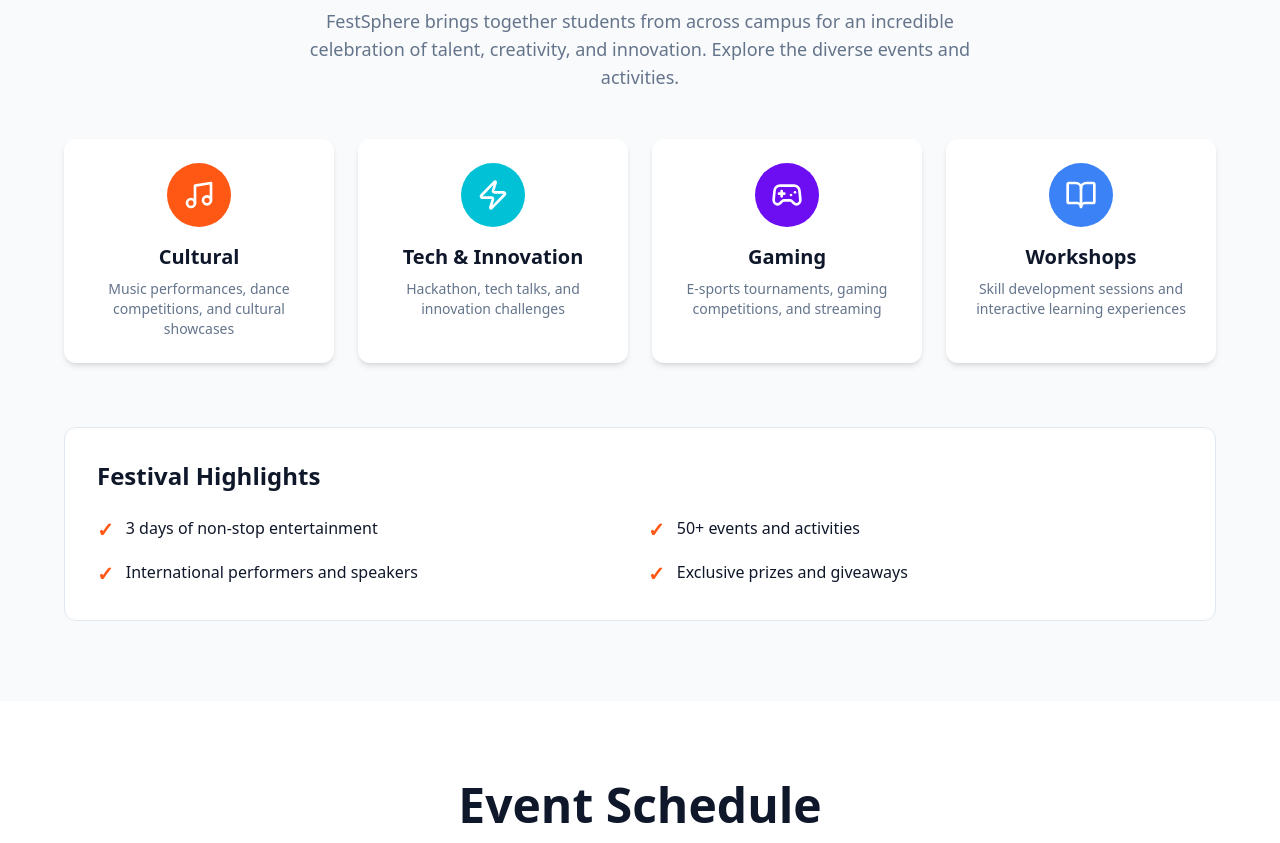
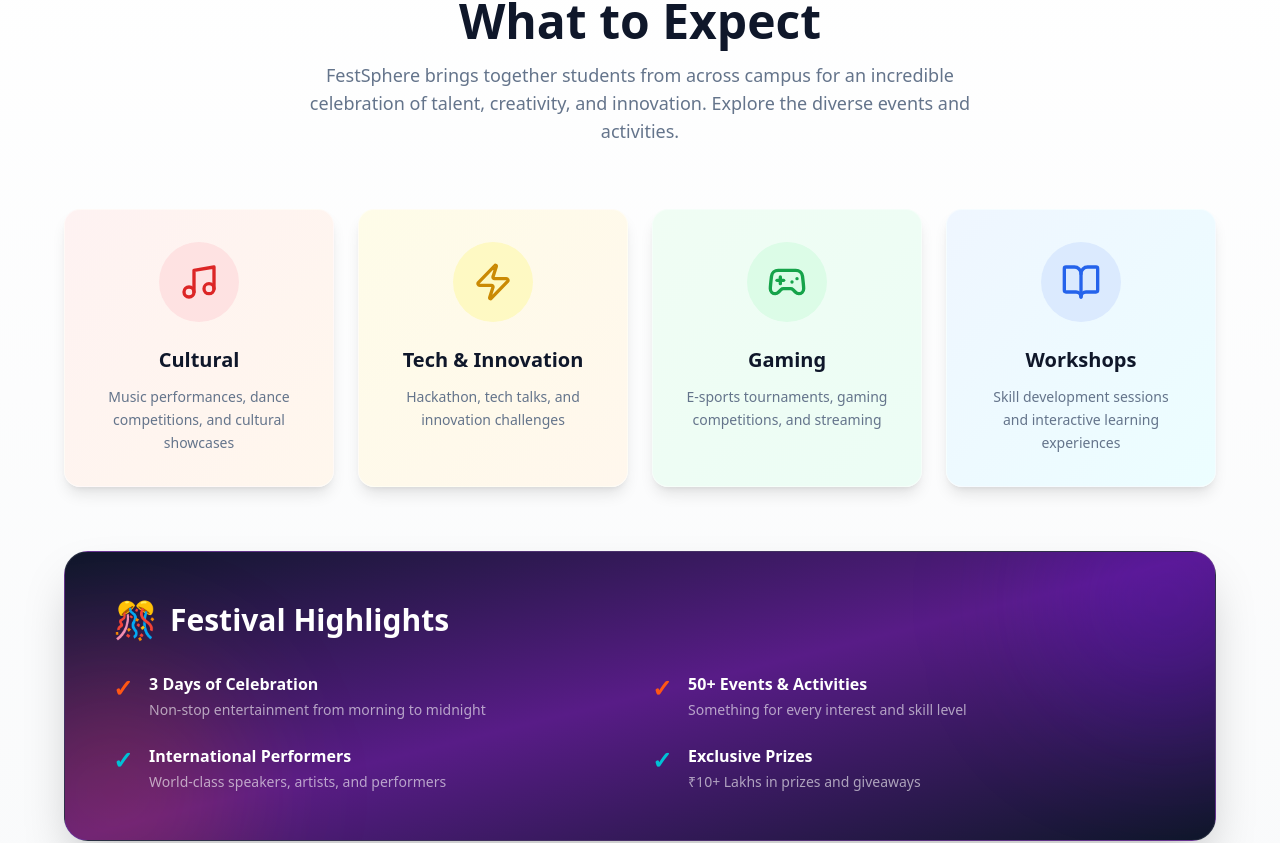
Before and after one commit to rg3945057-netizen/Lab8FOAITASK, a React (Vite) app: page / in a window 1280 px wide. Shown: the part 959-1802 px from the top of the page. Built offline with nearby package versions, Linux system fonts and the light colour scheme.

Commit message:
Enhance overview section with professional design
cgen-ba33437700124cb78613464e2ac86d4e

```diff
--- a/client/components/sections/OverviewSection.tsx
+++ b/client/components/sections/OverviewSection.tsx
@@ -6,37 +6,48 @@ const eventCategories = [
     name: "Cultural",
     description: "Music performances, dance competitions, and cultural showcases",
     icon: Music,
-    color: "bg-accent",
+    color: "from-red-500 to-orange-500",
+    bgColor: "from-red-50 to-orange-50",
+    iconBg: "bg-red-100 text-red-600",
   },
   {
     id: 2,
     name: "Tech & Innovation",
     description: "Hackathon, tech talks, and innovation challenges",
     icon: Zap,
-    color: "bg-secondary",
+    color: "from-yellow-500 to-orange-500",
+    bgColor: "from-yellow-50 to-orange-50",
+    iconBg: "bg-yellow-100 text-yellow-600",
   },
   {
     id: 3,
     name: "Gaming",
     description: "E-sports tournaments, gaming competitions, and streaming",
     icon: Gamepad2,
-    color: "bg-primary",
+    color: "from-green-500 to-emerald-500",
+    bgColor: "from-green-50 to-emerald-50",
+    iconBg: "bg-green-100 text-green-600",
   },
   {
     id: 4,
     name: "Workshops",
     description: "Skill development sessions and interactive learning experiences",
     icon: BookOpen,
-    color: "bg-blue-500",
+    color: "from-blue-500 to-cyan-500",
+    bgColor: "from-blue-50 to-cyan-50",
+    iconBg: "bg-blue-100 text-blue-600",
   },
 ];
 
 export default function OverviewSection() {
   return (
-    <section className="overview-section py-20 px-4 sm:px-6 lg:px-8 bg-gray-50">
+    <section className="overview-section py-20 px-4 sm:px-6 lg:px-8 bg-gradient-to-b from-white to-gray-50">
       <div className="overview-container max-w-6xl mx-auto">
         {/* Section Header */}
-        <div className="overview-header text-center mb-12">
+        <div className="overview-header text-center mb-16">
+          <div className="inline-block mb-4 px-4 py-2 rounded-full bg-primary/10 border border-primary/20">
+            <p className="text-primary font-semibold text-sm">EXPLORE EVENTS</p>
+          </div>
           <h2 className="overview-title text-3xl sm:text-4xl lg:text-5xl font-bold text-foreground mb-4">
             What to Expect
           </h2>
@@ -46,21 +57,21 @@ export default function OverviewSection() {
         </div>
 
         {/* Event Categories Grid */}
-        <div className="categories-grid grid grid-cols-1 sm:grid-cols-2 lg:grid-cols-4 gap-6">
+        <div className="categories-grid grid grid-cols-1 sm:grid-cols-2 lg:grid-cols-4 gap-6 mb-16">
           {eventCategories.map((category) => {
             const IconComponent = category.icon;
             return (
               <div
                 key={category.id}
-                className="category-card bg-white rounded-xl shadow-md hover:shadow-lg transition-all duration-300 p-6 flex flex-col items-center text-center transform hover:-translate-y-2"
+                className={`category-card bg-gradient-to-br ${category.bgColor} rounded-2xl shadow-lg hover:shadow-2xl transition-all duration-300 p-8 flex flex-col items-center text-center transform hover:-translate-y-3 hover:scale-105 group cursor-pointer border border-white/40`}
               >
-                <div className={`${category.color} icon-wrapper w-16 h-16 rounded-full flex items-center justify-center text-white mb-4`}>
-                  <IconComponent size={32} />
+                <div className={`${category.iconBg} icon-wrapper w-20 h-20 rounded-full flex items-center justify-center mb-6 group-hover:scale-110 transition-transform`}>
+                  <IconComponent size={40} />
                 </div>
-                <h3 className="category-name text-xl font-semibold text-foreground mb-2">
+                <h3 className="category-name text-xl font-bold text-foreground mb-3">
                   {category.name}
                 </h3>
-                <p className="category-description text-sm text-muted-foreground">
+                <p className="category-description text-sm text-muted-foreground leading-relaxed">
                   {category.description}
                 </p>
               </div>
@@ -68,29 +79,48 @@ export default function OverviewSection() {
           })}
         </div>
 
-        {/* Highlights */}
-        <div className="highlights mt-16 bg-white rounded-xl p-8 border border-border">
-          <h3 className="highlights-title text-2xl font-bold text-foreground mb-6">
-            Festival Highlights
-          </h3>
-          <ul className="highlights-list grid grid-cols-1 md:grid-cols-2 gap-4">
-            <li className="highlight-item flex items-start gap-3">
-              <span className="highlight-check text-accent font-bold text-xl">✓</span>
-              <span className="highlight-text text-foreground">3 days of non-stop entertainment</span>
-            </li>
-            <li className="highlight-item flex items-start gap-3">
-              <span className="highlight-check text-accent font-bold text-xl">✓</span>
-              <span className="highlight-text text-foreground">50+ events and activities</span>
-            </li>
-            <li className="highlight-item flex items-start gap-3">
-              <span className="highlight-check text-accent font-bold text-xl">✓</span>
-              <span className="highlight-text text-foreground">International performers and speakers</span>
-            </li>
-            <li className="highlight-item flex items-start gap-3">
-              <span className="highlight-check text-accent font-bold text-xl">✓</span>
-              <span className="highlight-text text-foreground">Exclusive prizes and giveaways</span>
-            </li>
-          </ul>
+        {/* Highlights Section */}
+        <div className="highlights bg-gradient-to-br from-slate-900 via-purple-900 to-slate-900 rounded-3xl p-12 border border-white/10 shadow-2xl relative overflow-hidden">
+          {/* Background decoration */}
+          <div className="absolute -top-20 -right-20 w-64 h-64 bg-primary/20 rounded-full blur-3xl" />
+          <div className="absolute -bottom-20 -left-20 w-64 h-64 bg-accent/20 rounded-full blur-3xl" />
+
+          <div className="relative z-10">
+            <h3 className="highlights-title text-3xl font-bold text-white mb-8 flex items-center gap-3">
+              <span className="text-4xl">🎊</span>
+              Festival Highlights
+            </h3>
+            <div className="highlights-grid grid grid-cols-1 md:grid-cols-2 gap-6">
+              <div className="highlight-item flex items-start gap-4 group">
+                <div className="highlight-check text-accent font-bold text-2xl flex-shrink-0 group-hover:scale-125 transition-transform">✓</div>
+                <div>
+                  <p className="highlight-text text-white font-semibold mb-1">3 Days of Celebration</p>
+                  <p className="text-white/60 text-sm">Non-stop entertainment from morning to midnight</p>
+                </div>
+              </div>
+              <div className="highlight-item flex items-start gap-4 group">
+                <div className="highlight-check text-accent font-bold text-2xl flex-shrink-0 group-hover:scale-125 transition-transform">✓</div>
+                <div>
+                  <p className="highlight-text text-white font-semibold mb-1">50+ Events & Activities</p>
+                  <p className="text-white/60 text-sm">Something for every interest and skill level</p>
+                </div>
+              </div>
+              <div className="highlight-item flex items-start gap-4 group">
+                <div className="highlight-check text-secondary font-bold text-2xl flex-shrink-0 group-hover:scale-125 transition-transform">✓</div>
+                <div>
+                  <p className="highlight-text text-white font-semibold mb-1">International Performers</p>
+                  <p className="text-white/60 text-sm">World-class speakers, artists, and performers</p>
+                </div>
+              </div>
+              <div className="highlight-item flex items-start gap-4 group">
+                <div className="highlight-check text-secondary font-bold text-2xl flex-shrink-0 group-hover:scale-125 transition-transform">✓</div>
+                <div>
+                  <p className="highlight-text text-white font-semibold mb-1">Exclusive Prizes</p>
+                  <p className="text-white/60 text-sm">₹10+ Lakhs in prizes and giveaways</p>
+                </div>
+              </div>
+            </div>
+          </div>
         </div>
       </div>
     </section>
```
